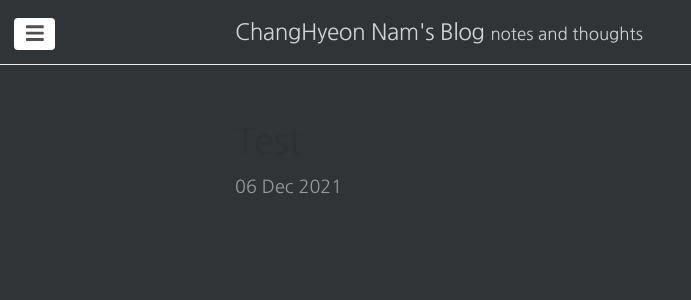
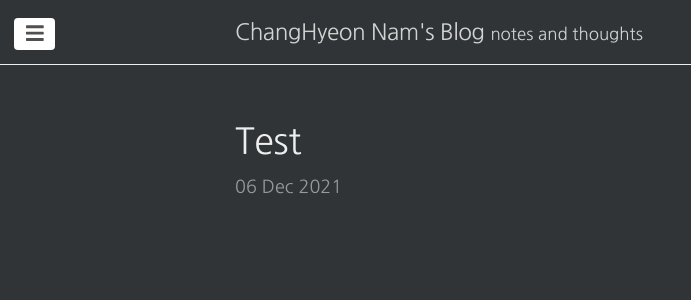
Before and after one commit to changhyeonnam/changhyeonnam.github.io, a Jekyll site: the page built from _posts/2021/2021-12-06-test.md, in a window 1280 px wide. Shown: the top 300 px of the page, without its empty margins (0-691 px from the left). Built offline with Jekyll 4.4.1, drawn with Linux system fonts in a browser that asks for light colours; nearby versions of some CDN libraries; our own code applies the rules of GitHub Pages for plain Markdown files; comment, search, counter and statistics services are not loaded.

Commit message:
Update lanyon.scss

```diff
--- a/_sass/lanyon.scss
+++ b/_sass/lanyon.scss
@@ -289,7 +289,7 @@ a.sidebar-nav-item:focus {
 .page-title,
 .post-title,
 .post-title a {
-  color: #303030;
+  color: #eee;
 }
 .page-title,
 .post-title {
```
